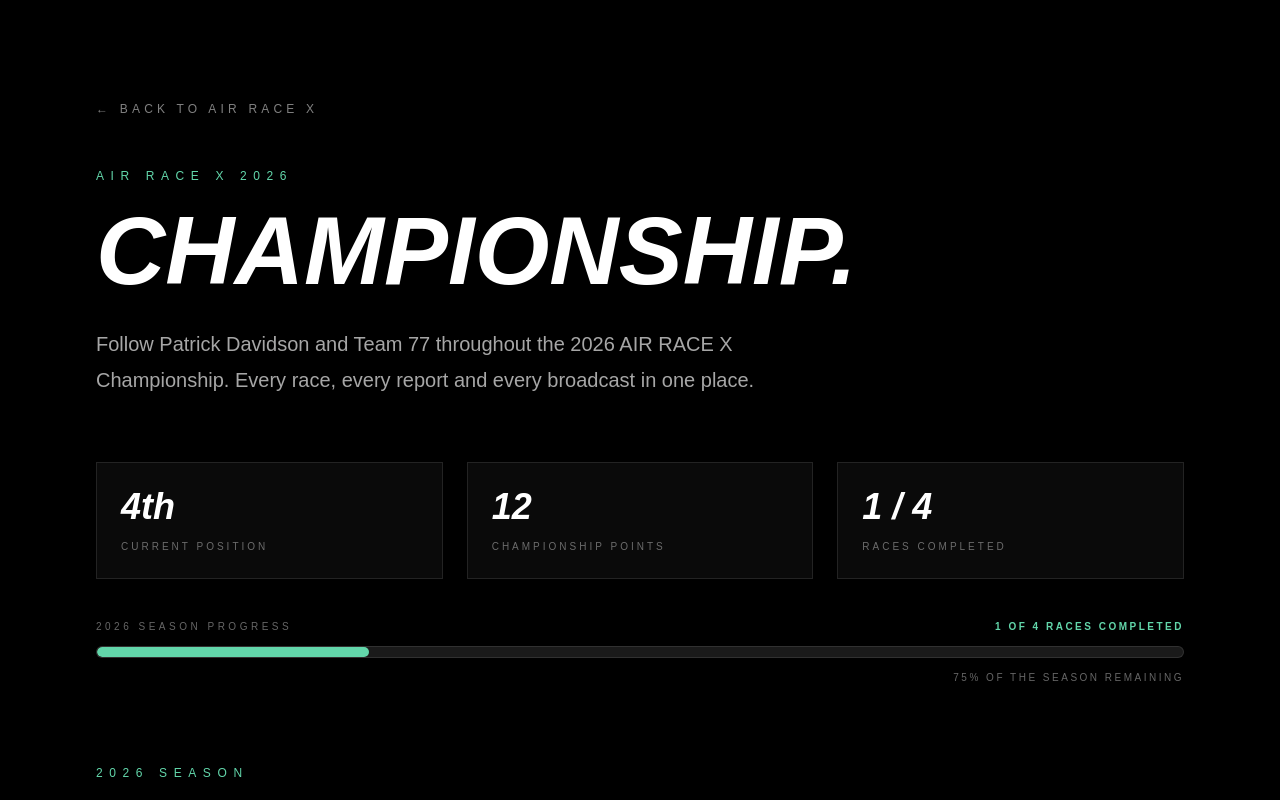
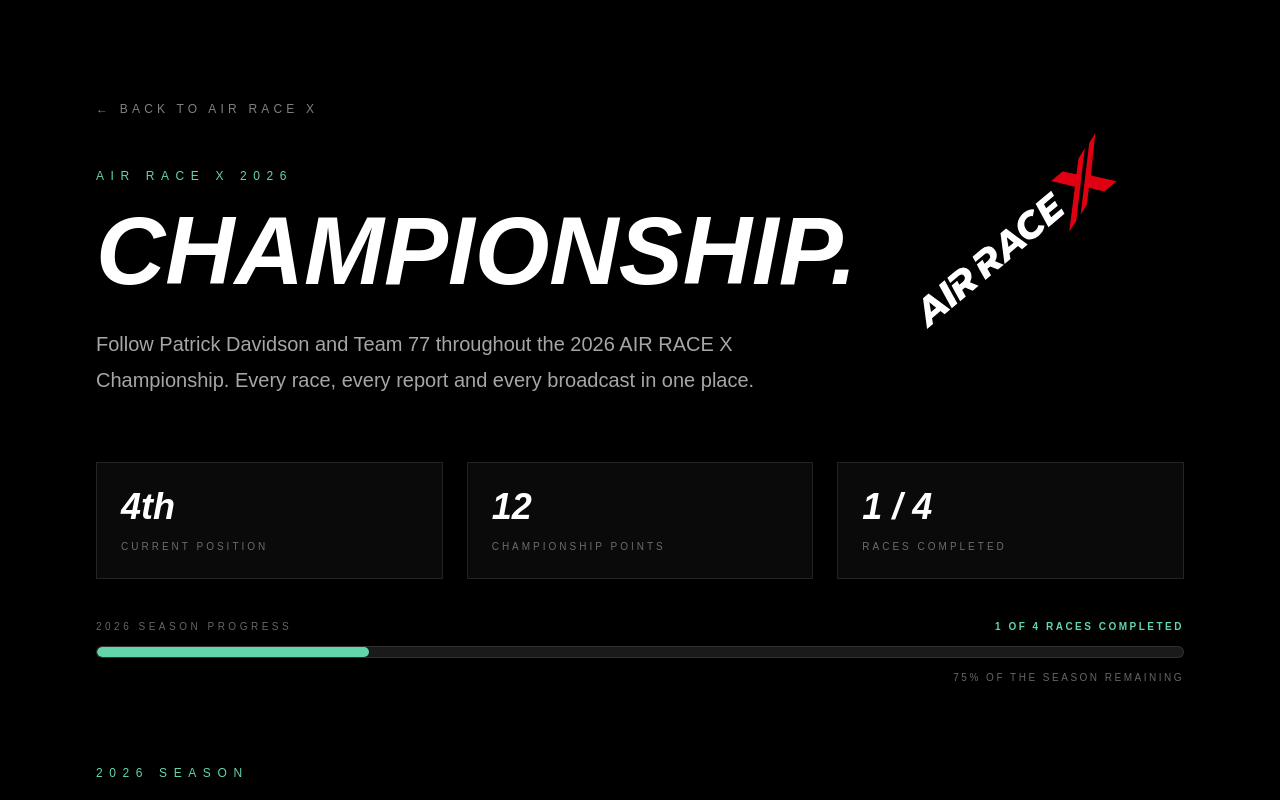
Before and after one commit to Flyingdavidson/flying-davidson, a Next.js app: page /championship in a window 1280 px wide. Shown: the top 800 px of the page. Built offline with nearby package versions, Linux system fonts and the light colour scheme.

Commit message:
Refine AIR RACE X championship page and branding

```diff
--- a/app/championship/page.tsx
+++ b/app/championship/page.tsx
@@ -1,3 +1,4 @@
+import Image from "next/image";
 import Link from "next/link";
 
 const races = [
@@ -44,9 +45,27 @@
             AIR RACE X 2026
           </p>
 
-          <h1 className="mt-6 text-6xl font-black uppercase italic leading-[0.9] md:text-8xl">
-            Championship.
-          </h1>
+          <div className="mt-6 flex flex-col gap-8 lg:flex-row lg:items-center lg:justify-between">
+            <h1 className="text-6xl font-black uppercase italic leading-[0.9] md:text-8xl">
+              Championship.
+            </h1>
+
+            <a
+              href="https://www.airrace-x.com"
+              target="_blank"
+              rel="noopener noreferrer"
+              aria-label="Visit the official AIR RACE X website"
+              className="group self-start lg:mr-10"
+            >
+              <Image
+  src="/images/logos/air-race-x.svg"
+  alt="AIR RACE X"
+  width={1200}
+  height={450}
+  className="h-auto w-[380px] rotate-[320deg] transition duration-300 group-hover:scale-105"
+/>
+            </a>
+          </div>
 
           <p className="mt-8 max-w-3xl text-xl leading-9 text-white/65">
             Follow Patrick Davidson and Team 77 throughout the 2026 AIR RACE X
```
